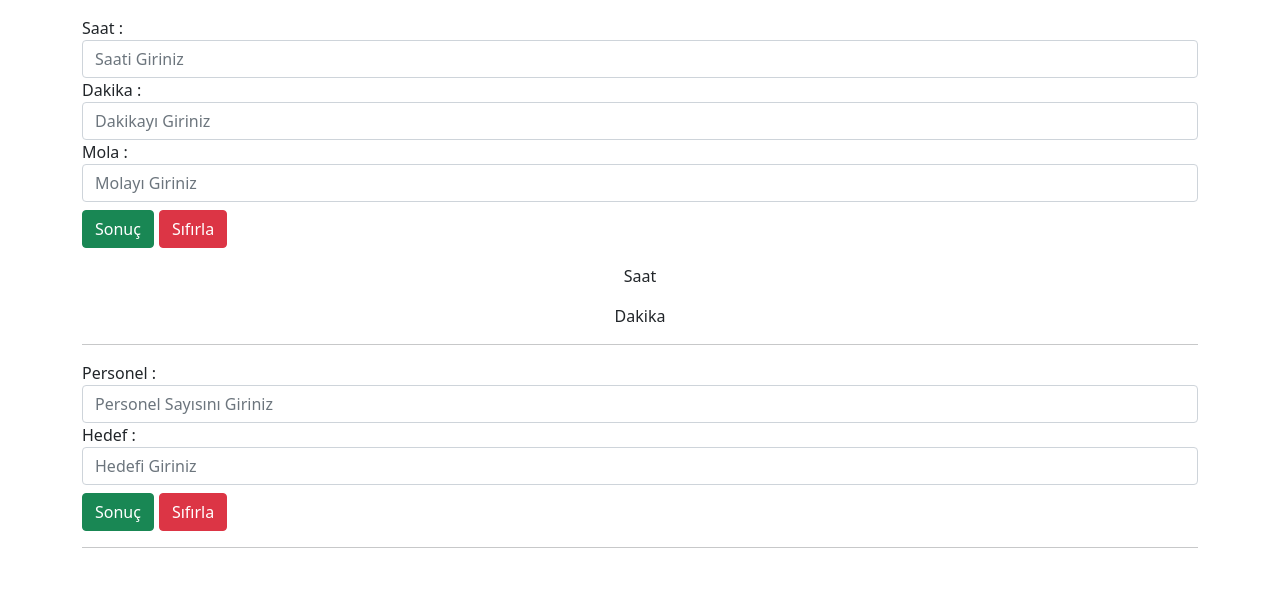
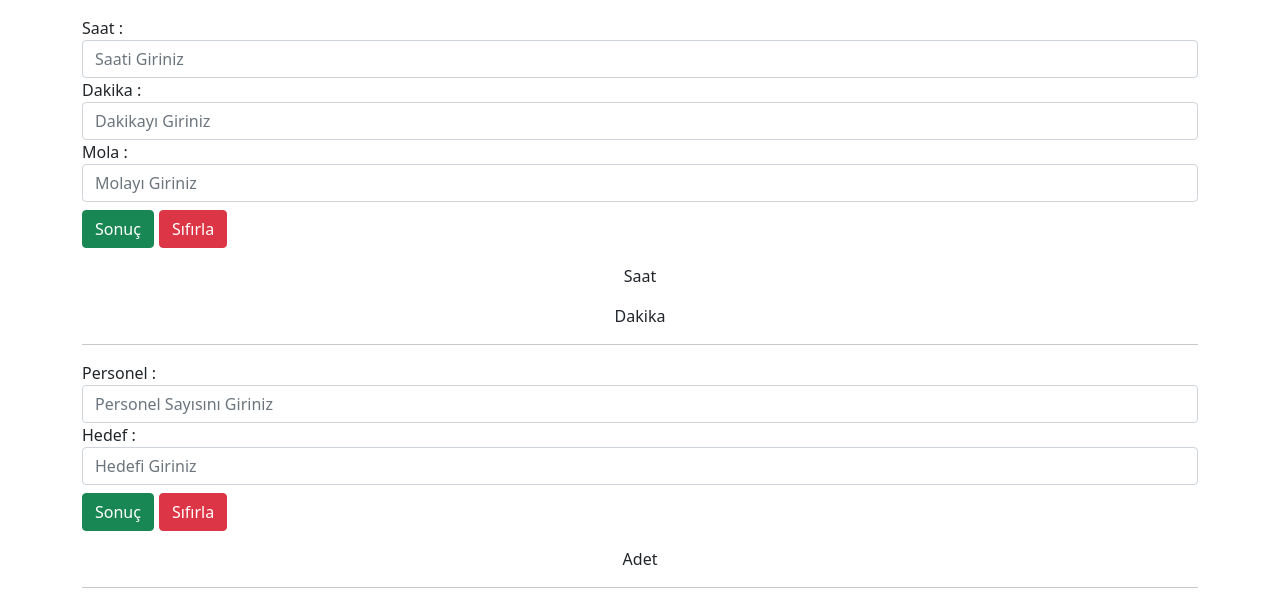
Before and after one commit to volkanBayrakci/Time-Calculation, a React (Create React App) app: page / in a window 1280 px wide. Shown: the top 604 px of the page. Built offline with nearby package versions, Linux system fonts and the light colour scheme.

Commit message:
Hedef Karşılığında Gün Sonu İstenilen Adet Eklendi

```diff
--- a/src/App.js
+++ b/src/App.js
@@ -5,11 +5,15 @@ export default function App() {
   const [hour, setHour] = useState();
   const [minute, setMinute] = useState();
   const [pause, setPause] = useState();
+  const [employee, setEmployee] = useState();
+  const [target, setTarget] = useState();
   const [result, setResult] = useState();
   const [resultTwo, setResultTwo] = useState();
-  const [employee , setEmployee] = useState();
-  const [target , setTarget] = useState();
-  const [resultThree , setResultThree] = useState()
+  const [resultThree, setResultThree] = useState();
+  const [resultFour , setResultFour] = useState();
+
+
+
 
   const handleResult = () => {
     const saat = hour * 60;
@@ -29,11 +33,13 @@ export default function App() {
     setTarget("");
   };
 
-  const handleClick = () =>{
+  const handleClick = () => {
     const personel = employee
     const hedef = target
     const birlestir = hedef / 60 / personel / 7.25
+    const toplam = birlestir * 435
     setResultThree(birlestir)
+    setResultFour(toplam.toFixed(0))
   }
 
   return (
@@ -93,7 +99,7 @@ export default function App() {
       </div>
       <hr />
       <form>
-      <div className="form-group">
+        <div className="form-group">
           <label htmlFor="employee">Personel : </label>
           <input
             type="number"
@@ -131,7 +137,10 @@ export default function App() {
       <div className="mt-3 text-center">
         {resultThree}
       </div>
-      <hr/>
+      <div className="mt-3 text-center">
+      {resultFour} Adet
+      </div>
+      <hr />
     </div>
   );
 }
```
